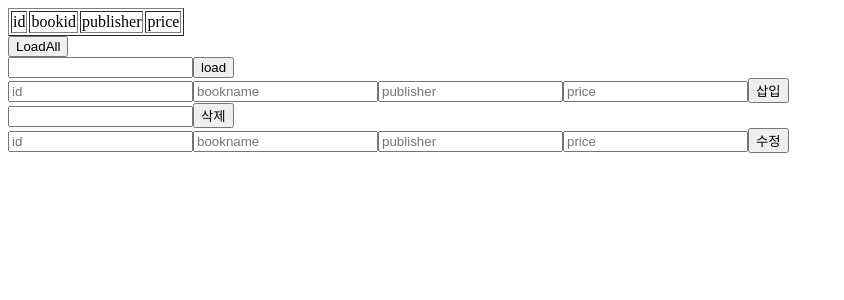
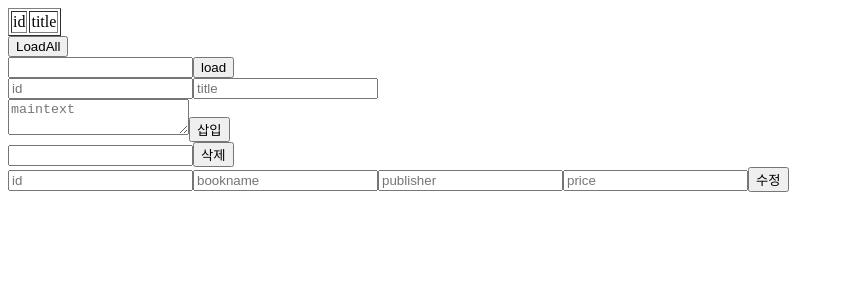
Before and after one commit to kimgh06/nodedb, a React (Create React App) app: page / in a window 1280 px wide. Shown: the top 300 px of the page, without its empty margins (0-844 px from the left). Built offline with nearby package versions, Linux system fonts and the light colour scheme.

Commit message:
escape 변환자 사용해서 홀따옴표 받기

```diff
--- a/src/App.js
+++ b/src/App.js
@@ -1,7 +1,7 @@
 import axios from "axios";
 import { useEffect, useState } from "react";
-import { BrowserRouter, Link, Route, Routes, useParams, useSearchParams } from "react-router-dom";
-import cat from './download.jpg';
+import { BrowserRouter, Link, Route, Routes, useParams } from "react-router-dom";
+import Showdown from "showdown";
 
 function App() {
   return (
@@ -17,59 +17,65 @@ function App() {
 }
 // eslint-disable-next-line
 function Detail() {
+  const converter = new Showdown.Converter();
   const { id } = useParams();
-  const [list, setList] = useState({ bookid: 'Loading', bookname: '', publisher: '', price: '' });
+  const [list, setList] = useState([]);
   const loading = async e => {
     await axios.post('http://localhost:3333/find', { id: id }).then(e => {
       setList(e.data[0]);
     }).catch(e => {
       if (e.response.status === 404) {
-        setList({ bookid: 'NOT FOUND', bookname: '', publisher: '', price: '' });
+        setList({ id: 'NOT FOUND', title: '', maintext: '' });
       }
     });
   }
   useEffect(e => {
     loading();
+    //eslint-disable-next-line
   }, []);
   return <div className="detail">
-    {list?.bookid}
-    {list?.bookname}
-    {list?.publisher}
-    {list?.price}
+    <h1>{list?.title}</h1>
+    <div dangerouslySetInnerHTML={{ __html: converter.makeHtml(list?.maintext) }}></div>
   </div>;
 }
 // eslint-disable-next-line
 function Load() {
   const [list, setList] = useState([]);
   const [word, serWord] = useState('');
-  const [postlist, setPostist] = useState({ bookid: '', bookname: '', publisher: '', price: '' });
-  const [toupdate, setToupdate] = useState({ bookid: '', bookname: '', publisher: '', price: '' });
+  const [postlist, setPostist] = useState({ id: '', title: '', maintext: '' });
+  const [toupdate, setToupdate] = useState({ id: '', title: '', maintext: '' });
   const [todel, setTodel] = useState('');
   useEffect(e => {
-    setPostist({ bookid: '', bookname: '', publisher: '', price: '' });
-    setToupdate({ bookid: '', bookname: '', publisher: '', price: '' });
+    setPostist({ id: '', title: '', maintext: '' });
+    setToupdate({ id: '', title: '', maintext: '' });
   }, []);
+
+  const escapeText = text => {
+    let returntext;
+    returntext = text.replace(/'/g, "\\'");
+    returntext = returntext.replace(/"/g, '\\"');
+    console.log(returntext);
+    return returntext;
+  }
+
   return (
     <div className="load">
       <table border='1'>
         <tbody>
           <tr>
             <td>id</td>
-            <td>bookid</td>
-            <td>publisher</td>
-            <td>price</td>
+            <td>title</td>
           </tr>
           {list && list.map((i, n) => <tr key={n}>
-            <td><Link to={`/${i.bookid}`}>{i.bookid}</Link></td>
-            <td>{i.bookname}</td>
-            <td>{i.publisher}</td>
-            <td>{i.price}</td>
+            <td><Link to={`/${i.id}`}>{i.id}</Link></td>
+            <td>{i.title}</td>
           </tr>)}
         </tbody>
       </table>
       <div>
         <button onClick={async function (e) {
           await axios.post('http://localhost:3333/loadall', { id: word }).then(e => {
+            console.log(e.data);
             setList(e.data);
           })
         }}>LoadAll</button>
@@ -81,13 +87,13 @@ function Load() {
         })
       }}>load</button>
       <div>
-        <input onChange={e => setPostist(a => ({ ...a, bookid: e.target.value }))} value={postlist.bookid} placeholder="id" type={'number'} />
-        <input onChange={e => setPostist(a => ({ ...a, bookname: e.target.value }))} value={postlist.bookname} placeholder="bookname" type={'text'} />
-        <input onChange={e => setPostist(a => ({ ...a, publisher: e.target.value }))} value={postlist.publisher} placeholder="publisher" type={'text'} />
-        <input onChange={e => setPostist(a => ({ ...a, price: e.target.value }))} value={postlist.price} placeholder="price" type={'number'} />
+        <input onChange={e => setPostist(a => ({ ...a, id: e.target.value }))} value={postlist.id} placeholder="id" type={'number'} />
+        <input onChange={e => setPostist(a => ({ ...a, title: e.target.value }))} value={postlist.title} placeholder="title" type={'text'} />
+        <br />
+        <textarea onChange={e => setPostist(a => ({ ...a, maintext: e.target.value }))} value={postlist.maintext} placeholder="maintext" type={'text'} />
         <button onClick={async e => {
           await axios.post('http://localhost:3333/insert', {
-            id: postlist.bookid, name: postlist.bookname, publisher: postlist.publisher, price: postlist.price
+            id: postlist.id, name: postlist.title, maintext: escapeText(postlist.maintext)
           }).then(e => {
             console.log(e);
           }).catch(e => {
```
Also changed, not shown: package.json (+11 -3 lines), 1 other file (tests, documents, lock files or other folders).
